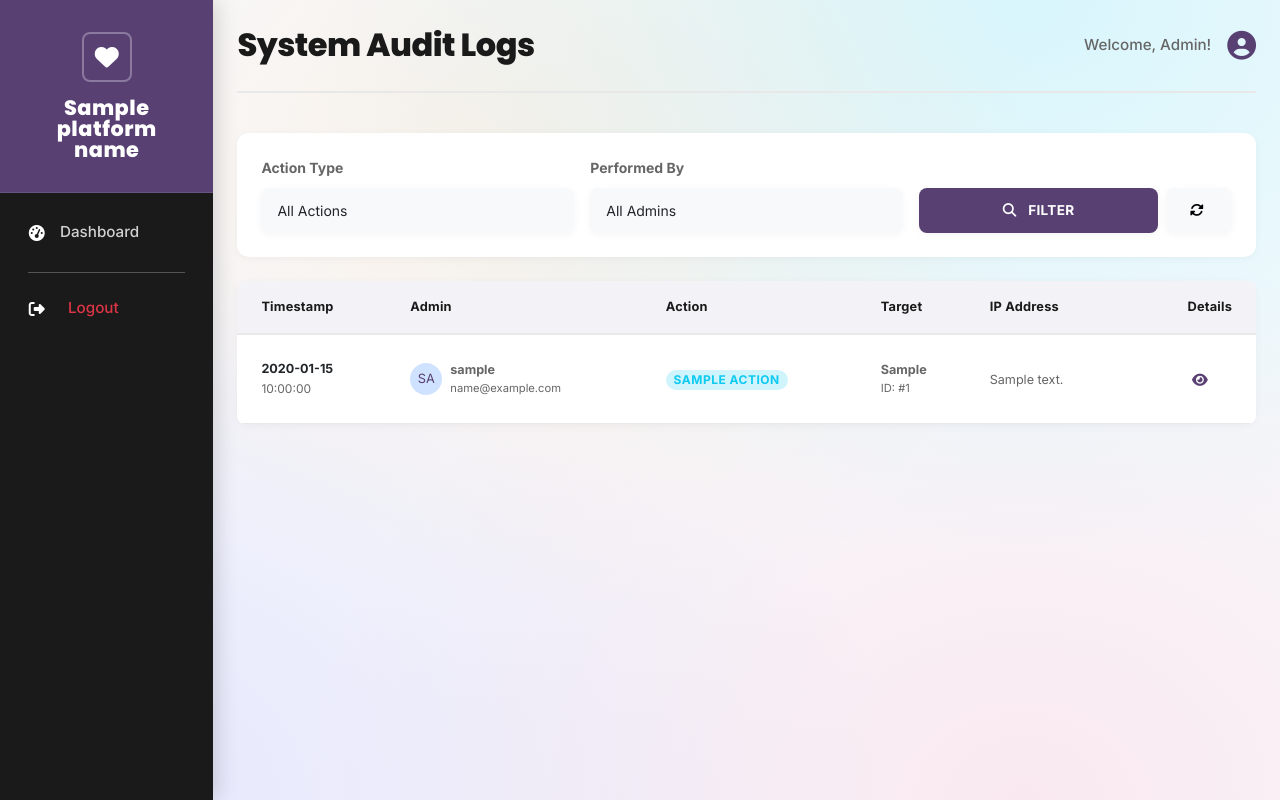
After one commit to sokasaki/rentalGirlfriend, a Python web app: template templates/admin/audit_logs.html in a window 1280 px wide. The commit adds this page. Run offline with Jinja, Linux system fonts and the light colour scheme; the template is opened without the code that fills it: most values are stand-ins (such as "Sample title", 1, 10 or a date in 2020).

Commit message:
add new funtion

```diff
--- a/route/__init__.py
+++ b/route/__init__.py
@@ -11,6 +11,7 @@ from route.admin.payments import *
 from route.admin.customers import *
 from route.admin.notifications import *
 from route.admin.roles import *
+from route.admin.audit_logs import *
 
 # Frontend routes
 from route.front.index import *
--- a/route/front/dashboard.py
+++ b/route/front/dashboard.py
@@ -833,9 +833,6 @@ def update_profile_companion():
     if not user_id:
         return redirect(url_for('login'))
 
-    print(f"DEBUG: update_profile_companion called for user_id {user_id}")
-    print(f"DEBUG: Files received: {request.files}")
-    print(f"DEBUG: Form data keys: {request.form.keys()}")
 
     companion = db.session.query(CompanionProfile).filter_by(user_id=user_id).first()
     if not companion:
@@ -1044,8 +1041,7 @@ def delete_gallery_photo(photo_id):
             if os.path.exists(extra_path):
                 os.remove(extra_path)
     except Exception as e:
-        print(f"DEBUG: Error deleting physical file: {e}")
-
+        pass
     db.session.delete(photo)
     db.session.commit()
 
--- a/static/css/admin.css
+++ b/static/css/admin.css
@@ -144,7 +144,7 @@ p,
 }
 
 /* Offset main content for fixed sidebar */
-.dashboard-sidebar + .col-lg-10 {
+.dashboard-sidebar ~ .col-lg-10 {
   margin-left: 16.67%;
 }
 
--- /dev/null
+++ b/templates/admin/audit_logs.html
@@ -0,0 +1,240 @@
+<!DOCTYPE html>
+<html lang="en">
+
+{% include 'admin/style.html' %}
+
+<style>
+    .log-details-pre {
+        background: #f8fafc;
+        padding: 1rem;
+        border-radius: 0.5rem;
+        font-family: 'Courier New', Courier, monospace;
+        font-size: 0.85rem;
+        max-height: 400px;
+        overflow-y: auto;
+        border: 1px solid #e2e8f0;
+    }
+    .action-badge {
+        font-size: 0.75rem;
+        padding: 0.35em 0.65em;
+        text-transform: uppercase;
+        font-weight: 700;
+        letter-spacing: 0.5px;
+    }
+</style>
+
+<body>
+    <div class="mesh-gradient"
+        style="position: fixed; top: 0; left: 0; width: 100%; height: 100%; z-index: -1; background-color: #f8fafc; background-image: radial-gradient(at 40% 20%, hsla(28,100%,74%,0.15) 0, transparent 50%), radial-gradient(at 80% 0%, hsla(189,100%,56%,0.15) 0, transparent 50%), radial-gradient(at 0% 100%, hsla(242,100%,70%,0.15) 0, transparent 50%), radial-gradient(at 80% 100%, hsla(343,100%,76%,0.15) 0, transparent 50%);">
+    </div>
+
+    <div class="container-fluid animate-fade-in-up">
+        <div class="row">
+            <!-- Sidebar -->
+            {% include 'admin/sidebar.html' %}
+
+            <!-- Main Content -->
+            <div class="col-lg-10 col-md-9 p-4">
+                {% set header_title = 'System Audit Logs' %}
+                {% include 'admin/header.html' with context %}
+
+                <!-- Filters -->
+                <div class="card glass-premium border-0 shadow-premium mb-4 mt-4 animate-scale-in">
+                    <div class="card-body p-4">
+                        <form method="GET" action="{{ url_for('audit_logs') }}" class="row g-3 align-items-end">
+                            <div class="col-md-4">
+                                <label class="form-label small fw-bold text-muted">Action Type</label>
+                                <select name="action" class="form-select border-0 bg-light shadow-sm">
+                                    <option value="">All Actions</option>
+                                    {% for action in actions %}
+                                    <option value="{{ action }}" {% if selected_action == action %}selected{% endif %}>{{ action }}</option>
+                                    {% endfor %}
+                                </select>
+                            </div>
+                            <div class="col-md-4">
+                                <label class="form-label small fw-bold text-muted">Performed By</label>
+                                <select name="user_id" class="form-select border-0 bg-light shadow-sm">
+                                    <option value="">All Admins</option>
+                                    {% for admin in admins %}
+                                    <option value="{{ admin.user_id }}" {% if selected_user_id == admin.user_id %}selected{% endif %}>{{ admin.username }} ({{ admin.email }})</option>
+                                    {% endfor %}
+                                </select>
+                            </div>
+                            <div class="col-md-4 d-flex">
+                                <button type="submit" class="btn btn-primary w-100 fw-bold shadow-sm">
+                                    <i class="fa-solid fa-magnifying-glass me-2"></i> Filter
+                                </button>
+                                <a href="{{ url_for('audit_logs') }}" class="btn btn-light ms-2 shadow-sm">
+                                    <i class="fa-solid fa-rotate me-1"></i>
+                                </a>
+                            </div>
+                        </form>
+                    </div>
+                </div>
+
+                <!-- Logs Table -->
+                <div class="card glass-premium border-0 shadow-premium delay-100">
+                    <div class="card-body p-0">
+                        <div class="table-responsive">
+                            <table class="table table-hover align-middle mb-0">
+                                <thead class="bg-light-subtle">
+                                    <tr class="small text-muted text-uppercase letter-spacing-1">
+                                        <th class="ps-4 py-3">Timestamp</th>
+                                        <th class="py-3">Admin</th>
+                                        <th class="py-3">Action</th>
+                                        <th class="py-3">Target</th>
+                                        <th class="py-3">IP Address</th>
+                                        <th class="py-3 text-end pe-4">Details</th>
+                                    </tr>
+                                </thead>
+                                <tbody>
+                                    {% if logs %}
+                                        {% for log in logs %}
+                                        <tr>
+                                            <td class="ps-4">
+                                                <div class="small fw-bold text-dark">{{ log.created_at.strftime('%Y-%m-%d') }}</div>
+                                                <div class="text-muted" style="font-size: 0.75rem;">{{ log.created_at.strftime('%H:%M:%S') }}</div>
+                                            </td>
+                                            <td>
+                                                <div class="d-flex align-items-center">
+                                                    <div class="avatar-sm bg-primary-subtle text-primary rounded-circle d-flex align-items-center justify-content-center me-2" style="width: 32px; height: 32px; font-size: 0.8rem;">
+                                                        {{ log.user.username[:2].upper() if log.user else '??' }}
+                                                    </div>
+                                                    <div>
+                                                        <div class="small fw-bold">{{ log.user.username if log.user else 'System' }}</div>
+                                                        <div class="text-muted" style="font-size: 0.7rem;">{{ log.user.email if log.user else 'automated@system' }}</div>
+                                                    </div>
+                                                </div>
+                                            </td>
+                                            <td>
+                                                <span class="badge action-badge bg-info-subtle text-info rounded-pill">
+                                                    {{ log.action }}
+                                                </span>
+                                            </td>
+                                            <td>
+                                                {% if log.target_type %}
+                                                <div class="small fw-bold">{{ log.target_type }}</div>
+                                                <div class="text-muted" style="font-size: 0.7rem;">ID: #{{ log.target_id if log.target_id else 'N/A' }}</div>
+                                                {% else %}
+                                                <span class="text-muted small">N/A</span>
+                                                {% endif %}
+                                            </td>
+                                            <td>
+                                                <code class="small text-muted">{{ log.ip_address if log.ip_address else 'Internal' }}</code>
+                                            </td>
+                                            <td class="text-end pe-4">
+                                                <button class="btn btn-sm btn-outline-primary border-0 rounded-circle"
+                                                        onclick='showDetails({{ log.log_id }}, "{{ log.action }}", {{ log.details|tojson|safe if log.details else "{}" }})'>
+                                                    <i class="fa-solid fa-eye"></i>
+                                                </button>
+                                            </td>
+                                        </tr>
+                                        {% endfor %}
+                                    {% else %}
+                                        <tr>
+                                            <td colspan="6" class="text-center py-5">
+                                                <div class="text-muted">
+                                                    <i class="fa-solid fa-inbox fa-3x mb-3 opacity-25"></i>
+                                                    <p>No audit logs found for the selected filters.</p>
+                                                </div>
+                                            </td>
+                                        </tr>
+                                    {% endif %}
+                                </tbody>
+                            </table>
+                        </div>
+                    </div>
+
+                    <!-- Pagination -->
+                    {% if pagination.pages > 1 %}
+                    <div class="card-footer bg-transparent border-0 p-4">
+                        <nav aria-label="Page navigation">
+                            <ul class="pagination pagination-sm justify-content-center mb-0">
+                                <li class="page-item {% if not pagination.has_prev %}disabled{% endif %}">
+                                    <a class="page-link shadow-sm border-0 mx-1 rounded" href="{{ url_for('audit_logs', page=pagination.prev_num, action=selected_action, user_id=selected_user_id) }}">Previous</a>
+                                </li>
+
+                                {% for page_num in pagination.iter_pages(left_edge=1, right_edge=1, left_current=2, right_current=2) %}
+                                    {% if page_num %}
+                                        <li class="page-item {% if page_num == pagination.page %}active{% endif %}">
+                                            <a class="page-link shadow-sm border-0 mx-1 rounded" href="{{ url_for('audit_logs', page=page_num, action=selected_action, user_id=selected_user_id) }}">{{ page_num }}</a>
+                                        </li>
+                                    {% else %}
+                                        <li class="page-item disabled"><span class="page-link border-0">...</span></li>
+                                    {% endif %}
+                                {% endfor %}
+
+                                <li class="page-item {% if not pagination.has_next %}disabled{% endif %}">
+                                    <a class="page-link shadow-sm border-0 mx-1 rounded" href="{{ url_for('audit_logs', page=pagination.next_num, action=selected_action, user_id=selected_user_id) }}">Next</a>
+                                </li>
+                            </ul>
+                        </nav>
+                    </div>
+                    {% endif %}
+                </div>
+            </div>
+        </div>
+    </div>
+
+    <!-- Details Modal -->
+    <div class="modal fade" id="detailsModal" tabindex="-1" aria-hidden="true">
+        <div class="modal-dialog modal-dialog-centered">
+            <div class="modal-content glass-premium border-0 shadow-premium">
+                <div class="modal-header border-0 p-4 pb-0">
+                    <h5 class="modal-title fw-bold" id="modalActionTitle">Action Details</h5>
+                    <button type="button" class="btn-close" data-bs-dismiss="modal" aria-label="Close"></button>
+                </div>
+                <div class="modal-body p-4">
+                    <label class="small fw-bold text-muted mb-2">RAW METADATA</label>
+                    <pre id="logDetailsContent" class="log-details-pre"></pre>
+                </div>
+                <div class="modal-footer border-0 p-4 pt-0">
+                    <button type="button" class="btn btn-light fw-bold" data-bs-dismiss="modal">Close</button>
+                    <button type="button" class="btn btn-primary fw-bold" onclick="copyDetails()">
+                        <i class="fa-solid fa-copy me-2"></i> Copy
+                    </button>
+                </div>
+            </div>
+        </div>
+    </div>
+
+    <script src="https://cdn.jsdelivr.net/npm/bootstrap@5.3.0/dist/js/bootstrap.bundle.min.js"></script>
+    <script>
+        function showDetails(id, action, details) {
+            document.getElementById('modalActionTitle').innerText = 'Action: ' + action;
+
+            // Format JSON if possible
+            let content = details;
+            try {
+                if (typeof details === 'string' && (details.startsWith('{') || details.startsWith('['))) {
+                    content = JSON.stringify(JSON.parse(details), null, 4);
+                } else if (typeof details === 'object') {
+                    content = JSON.stringify(details, null, 4);
+                }
+            } catch (e) {
+                content = details;
+            }
+
+            document.getElementById('logDetailsContent').innerText = content || 'No additional details provided.';
+
+            var myModal = new Bootstrap.Modal(document.getElementById('detailsModal'));
+            myModal.show();
+        }
+
+        function copyDetails() {
+            const content = document.getElementById('logDetailsContent').innerText;
+            navigator.clipboard.writeText(content);
+
+            const copyBtn = event.currentTarget;
+            const originalHtml = copyBtn.innerHTML;
+            copyBtn.innerHTML = '<i class="fa-solid fa-check me-2"></i> Copied!';
+            copyBtn.classList.replace('btn-primary', 'btn-success');
+
+            setTimeout(() => {
+                copyBtn.innerHTML = originalHtml;
+                copyBtn.classList.replace('btn-success', 'btn-primary');
+            }, 2000);
+        }
+    </script>
+</body>
+</html>
--- a/templates/admin/sidebar.html
+++ b/templates/admin/sidebar.html
@@ -63,6 +63,11 @@
             <i class="fa-solid fa-chart-line"></i> Analytics
         </a>
         {% endif %}
+        {% if has_perm('audit_log:view') %}
+        <a href="{{ url_for('audit_logs') }}" class="nav-link {% if active_page == 'audit_logs' %}active{% endif %}">
+            <i class="fa-solid fa-shield-halved"></i> Audit Logs
+        </a>
+        {% endif %}
         {% if has_perm('setting:view') %}
         <a href="{{ url_for('settings') }}" class="nav-link {% if active_page == 'settings' %}active{% endif %}">
             <i class="fa-solid fa-gear"></i> Settings
```
Also changed, not shown: route/admin/audit_logs.py (added, +51 -0 lines), route/admin/companions.py (+46 -0 lines), route/front/booking.py (+0 -27 lines), templates/admin/companion/edit.html (added, +119 -0 lines), templates/admin/companions.html (+30 -13 lines), README.md.
